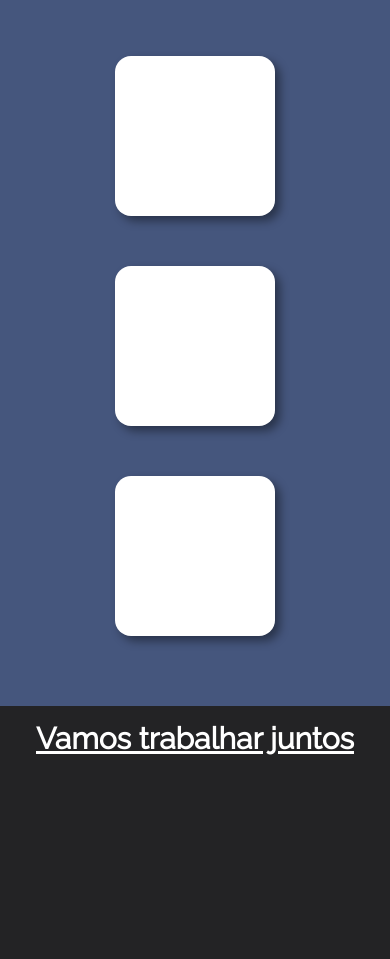
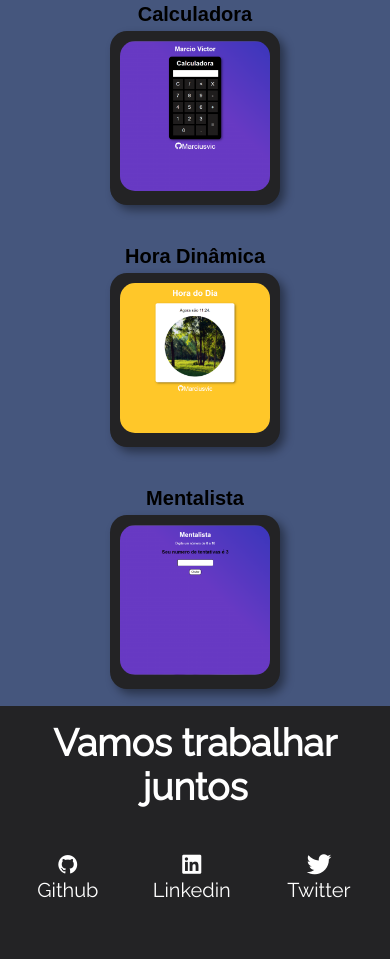
Before and after one commit to marciusvic/estudosjavascript, a plain HTML site: page index.html in a window 390 px wide. Shown: the part 1046-2005 px from the top of the page. Drawn offline with nearby package versions, Linux system fonts and the light colour scheme.

Commit message:
att contato

```diff
--- a/index.html
+++ b/index.html
@@ -11,6 +11,7 @@
     <link rel="preconnect" href="https://fonts.googleapis.com">
     <link rel="preconnect" href="https://fonts.gstatic.com" crossorigin>
     <link href="https://fonts.googleapis.com/css2?family=Raleway:wght@400&display=swap" rel="stylesheet">
+    <link rel="stylesheet" href="https://cdn.jsdelivr.net/gh/devicons/devicon@v2.14.0/devicon.min.css">
     <title>Potifólio | Márcio Victor</title>
 </head>
 
@@ -25,7 +26,9 @@
             </ul>
         </nav>
     </header>
+
     <hr>
+
     <main>
         <section id="sobre-mim">
             <div class="apresentacao">
@@ -37,20 +40,61 @@
             <div class="portifolio">
                 <p class="portifolio-titulo"><strong>Aqui está alguns dos meus projetos</strong></p>
                 <div class="portifolio-container">
-                    <a href="Calculadora/index.html" target="_blank"><div class="portifolio-container-item"></div></a>
-                    <a href="Hora Dinâmica/index.html" target="_blank"><div class="portifolio-container-item"></div></a>
-                    <a href="Jogo advinhar/index.html" target="_blank"><div class="portifolio-container-item"></div></a>
+
+                    <div class="portifolio-container-titulo">
+                        <h2 class="portifolio-titulo-do-projeto">Calculadora</h2>
+                        <a href="Calculadora/index.html" target="_blank">
+                            <div class="portifolio-container-item">
+                                <img src="8.png" class="portifolio-container-item-imagem">
+                            </div>
+                        </a>
+                    </div>
+
+
+                    <div class="portifolio-container-titulo">
+                        <h2 class="portifolio-titulo-do-projeto">Hora Dinâmica</h2>
+                        <a href="Hora Dinâmica/index.html" target="_blank">
+                            <div class="portifolio-container-item">
+                                <img src="9.png" class="portifolio-container-item-imagem">
+                            </div>
+                        </a>
+                    </div>
+
+                    <div class="portifolio-container-titulo">
+                        <h2 class="portifolio-titulo-do-projeto">Mentalista</h2>
+                        <a href="Jogo advinhar/index.html" target="_blank">
+                            <div class="portifolio-container-item">
+                                <img src="10.png" class="portifolio-container-item-imagem">
+                            </div>
+                        </a>
+                    </div>
+
                 </div>
             </div>
         </section>
-        <section class="contato" id="contato">
-            <div class="contate-me"><h2>Vamos trabalhar juntos</h2>
-                <!--colocar devicon linkedin e github--></div>
-        </section>
     </main>
 
-    <footer>
+    <footer class="contato" id="contato">
+        <div class="contate-me">
+            <h2>Vamos trabalhar juntos</h2>
 
+            <div class="contate-me-redes">
+                <a href="https://github.com/marciusvic" target="_blank">
+                    <i class="devicon-github-original"></i>
+                    Github
+                </a>
+
+                <a href="https://www.linkedin.com/in/m%C3%A1rcio-victor-723705231" target="_blank">
+                    <i class="devicon-linkedin-plain"></i>
+                    Linkedin
+                </a>
+
+                <a href="twitter.com">
+                <i class="devicon-twitter-original"></i>
+                Twitter
+                </a>
+            </div>
+        </div>
     </footer>
 
 </body>
--- a/style.css
+++ b/style.css
@@ -46,6 +46,7 @@ body{
 
 .cabecalho-menu a:hover{
     font-size: 28px;
+    transition: 0.5s;
 }
 
 hr{
@@ -96,7 +97,6 @@ hr{
     font-size: 50px;
     text-align: center;
     padding: 15px;
-    text-decoration: underline;
 }
 
 .portifolio-container{
@@ -111,23 +111,28 @@ hr{
 }
 
 .portifolio-container-item{
-    background-color: rgb(255, 255, 255);
-    padding: 120px;
+    background-color: #232325;
+    padding: 15px;
     border-radius: 10%;
     box-shadow: 5px 5px 10px rgba(0, 0, 0, 0.411);
 }
 
-@media only screen and (max-width: 600px) {
-    .portifolio-titulo{
-        font-size: 40px;
-    }
-    .portifolio-container{
+.portifolio-container-item-imagem{
+    width: 500px;
+    height: 500px;
+    border-radius: 10%;
+}
+
+.portifolio-container-titulo{
+    display: flex;
     flex-direction: column;
-    gap: 50px;
-    }
-    .portifolio-container-item{
-        padding: 80px;
-    }
+    justify-content: center;
+    align-items: center;
+}
+
+.portifolio-titulo-do-projeto{
+    font-size: 40px;
+    margin-bottom: 10px;
 }
 
 .contato{
@@ -139,12 +144,68 @@ hr{
 .contate-me{
     font-family: 'Raleway', sans-serif;
     color: #ffffff;
-    font-size: 20px;
+    font-size: 35px;
     text-align: center;
     padding: 15px;
-    text-decoration: underline;
+    display: flex;
+    flex-direction: column;
+    justify-content: center;
+    align-items: center;
+    gap: 50px;
+
 }
 
 a:hover{
     cursor: pointer;
 }
+
+.contate-me-redes{
+    display: flex;
+    flex-direction: row;
+    justify-content: space-around;
+    margin: 10px;
+    gap: 40px;
+}
+
+.contate-me-redes a:hover{
+    font-size: 30px;
+    transition: 0.5s;
+}
+
+.contate-me-redes a{
+    text-decoration: none;
+    color: white;
+    font-size: 25px;
+}
+
+@media only screen and (max-width: 600px) {
+    .portifolio-titulo{
+        font-size: 40px;
+    }
+    .portifolio-container{
+        flex-direction: column;
+        gap: 40px;
+    }
+    .portifolio-container-item{
+        padding: 10px;
+    }
+    .portifolio-container-item-imagem{
+        width: 150px;
+        height: 150px;
+        border-radius: 10%;
+    }
+    .portifolio-titulo-do-projeto{
+        font-size: 20px;
+        margin-bottom: 5px;
+    }
+    .contate-me{
+        font-size: 25px;
+        gap: 35px;
+    }
+    .contate-me-redes a{
+        font-size: 20px;
+    }
+    .contate-me-redes{
+        gap: 30px;
+    }
+}
```
Also changed, not shown: 10.png (added), 8.png (added), 9.png (added).
